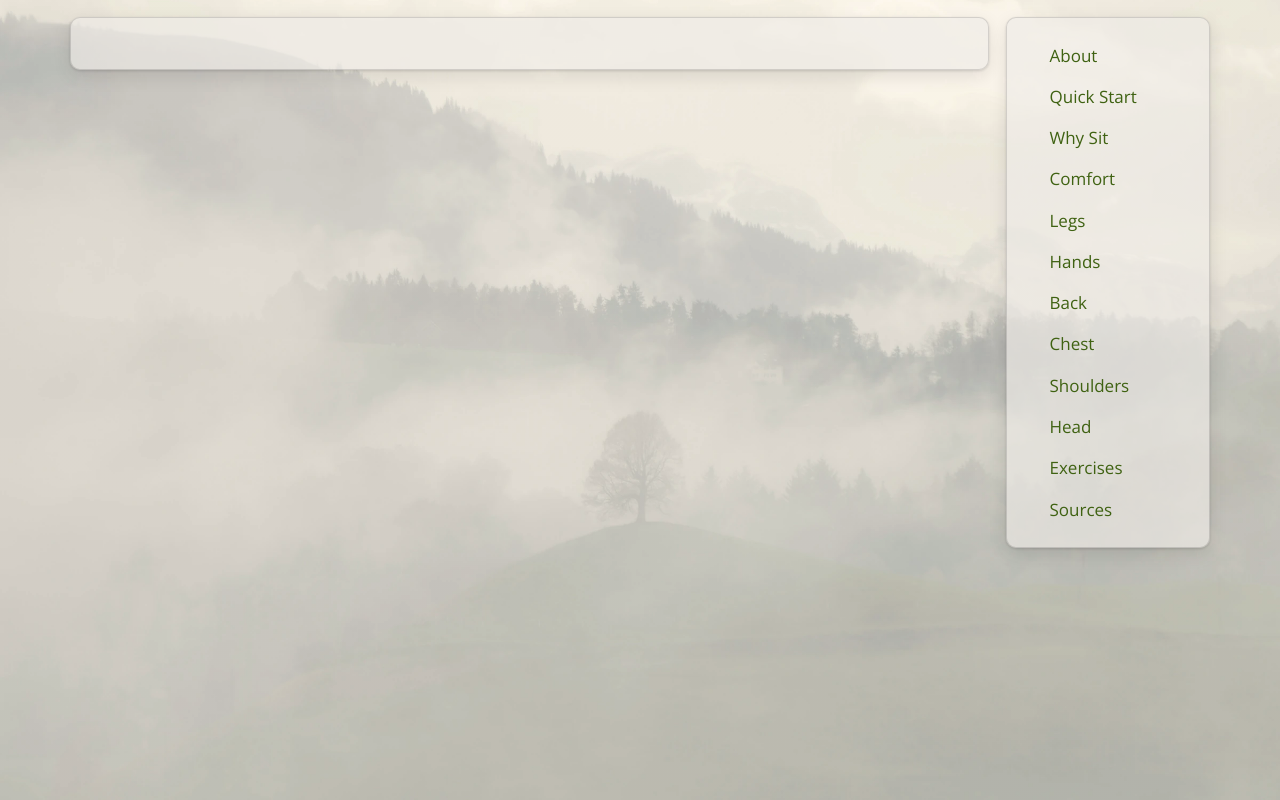
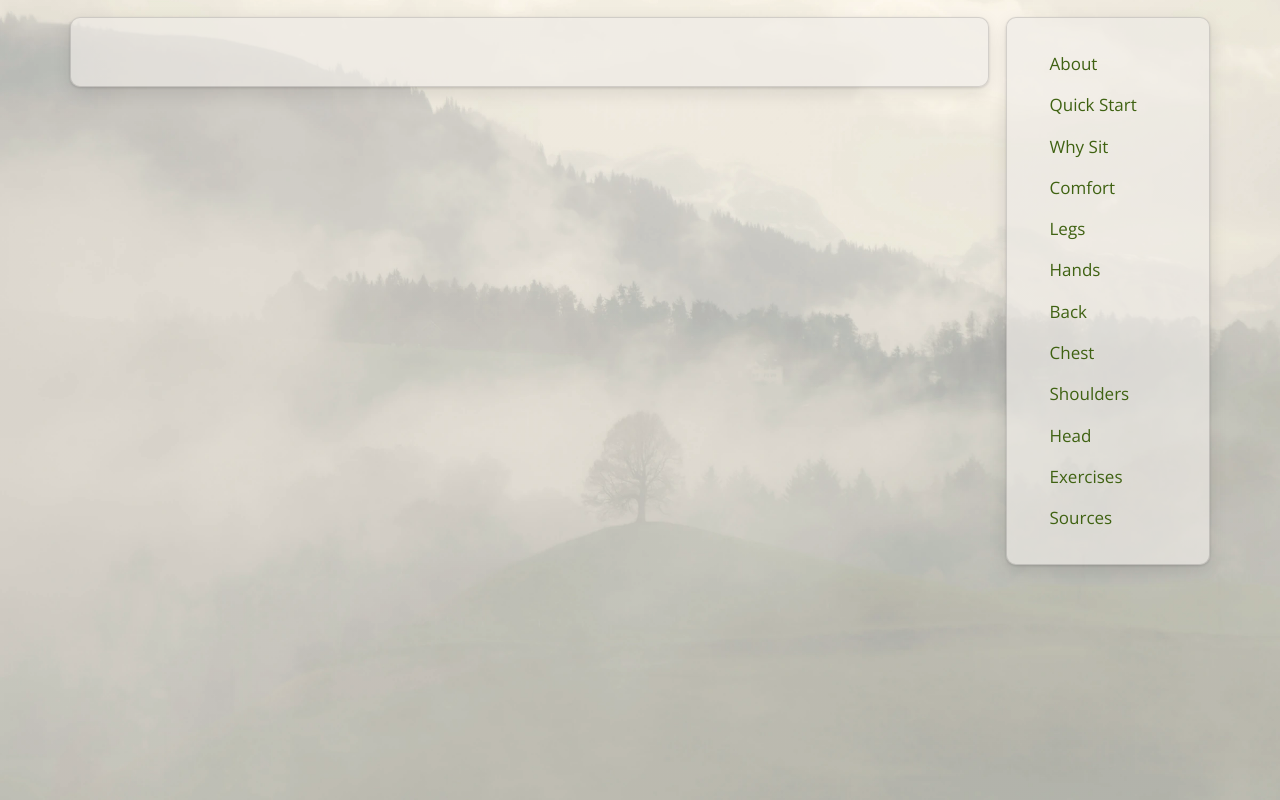
Before and after one commit to jamescrg/meditation-posture, a Django app: template templates/layout.html in a window 1280 px wide. Run offline with Django 3.2, Linux system fonts and the light colour scheme; the template is opened without the code that fills it, so the values that code supplies are empty; some libraries are stand-ins or nearby versions.

Commit message:
More top and bottom padding on the sheets

```diff
--- a/static/styles/styles.css
+++ b/static/styles/styles.css
@@ -87,7 +87,7 @@ layout
   /* a soft shadow lifts the sheet off the background */
   box-shadow: 0 1px 3px rgb(0 0 0 / 0.14), 0 6px 18px rgb(0 0 0 / 0.1);
   margin-bottom: 1rem;
-	padding: 1.5rem 2rem;
+	padding: 2rem;
 }
 
 /* phones: keep the padding small so the text column stays wide */
@@ -207,7 +207,7 @@ navigation
   max-height: calc(100vh - 2rem);
   overflow-y: auto;
   /* extra space on the left sets the short links nearer the middle of the sheet */
-  padding: 1rem 1rem 1rem 2.5rem;
+  padding: 1.5rem 1rem 1.5rem 2.5rem;
   position: sticky;
   top: 1rem;
 }
```
